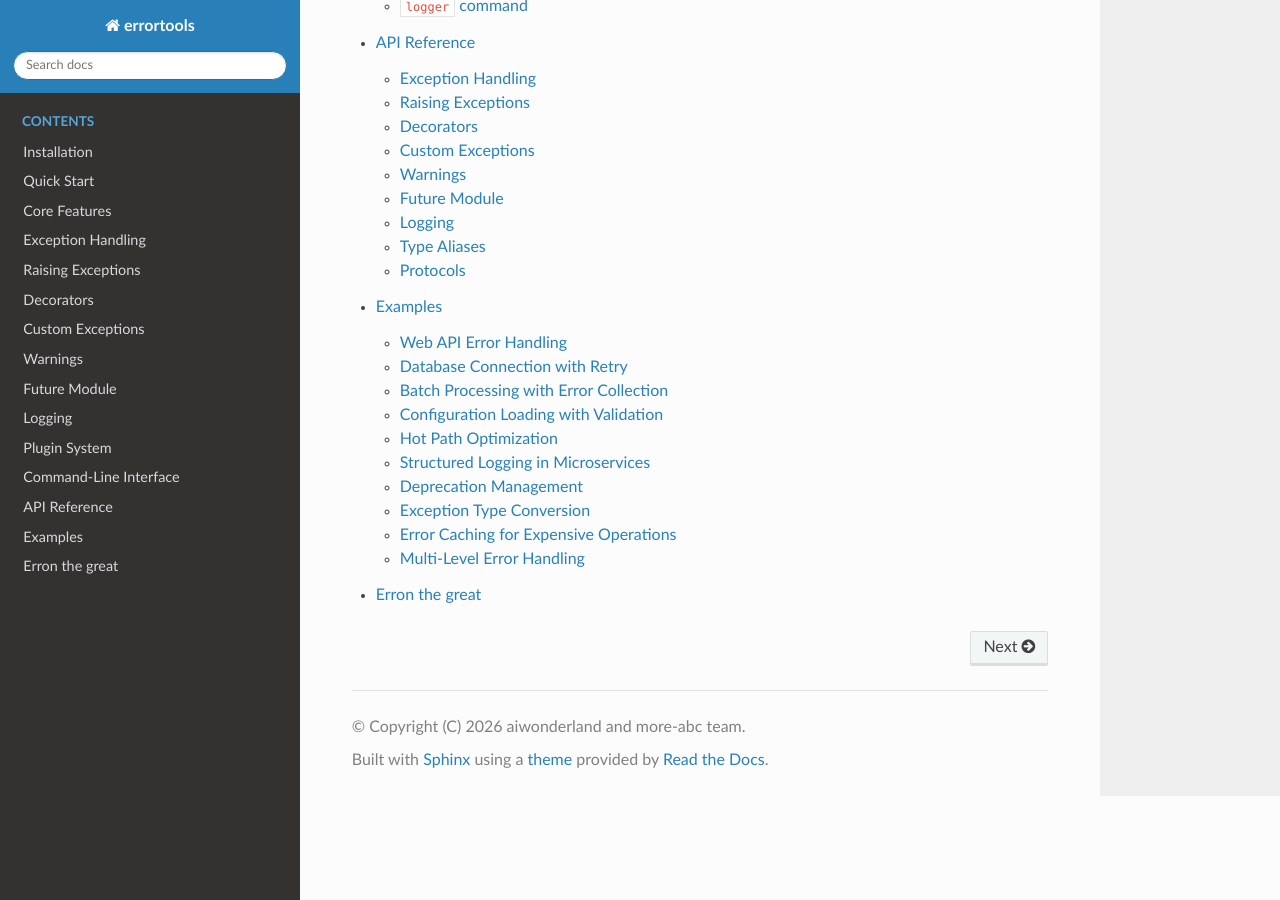
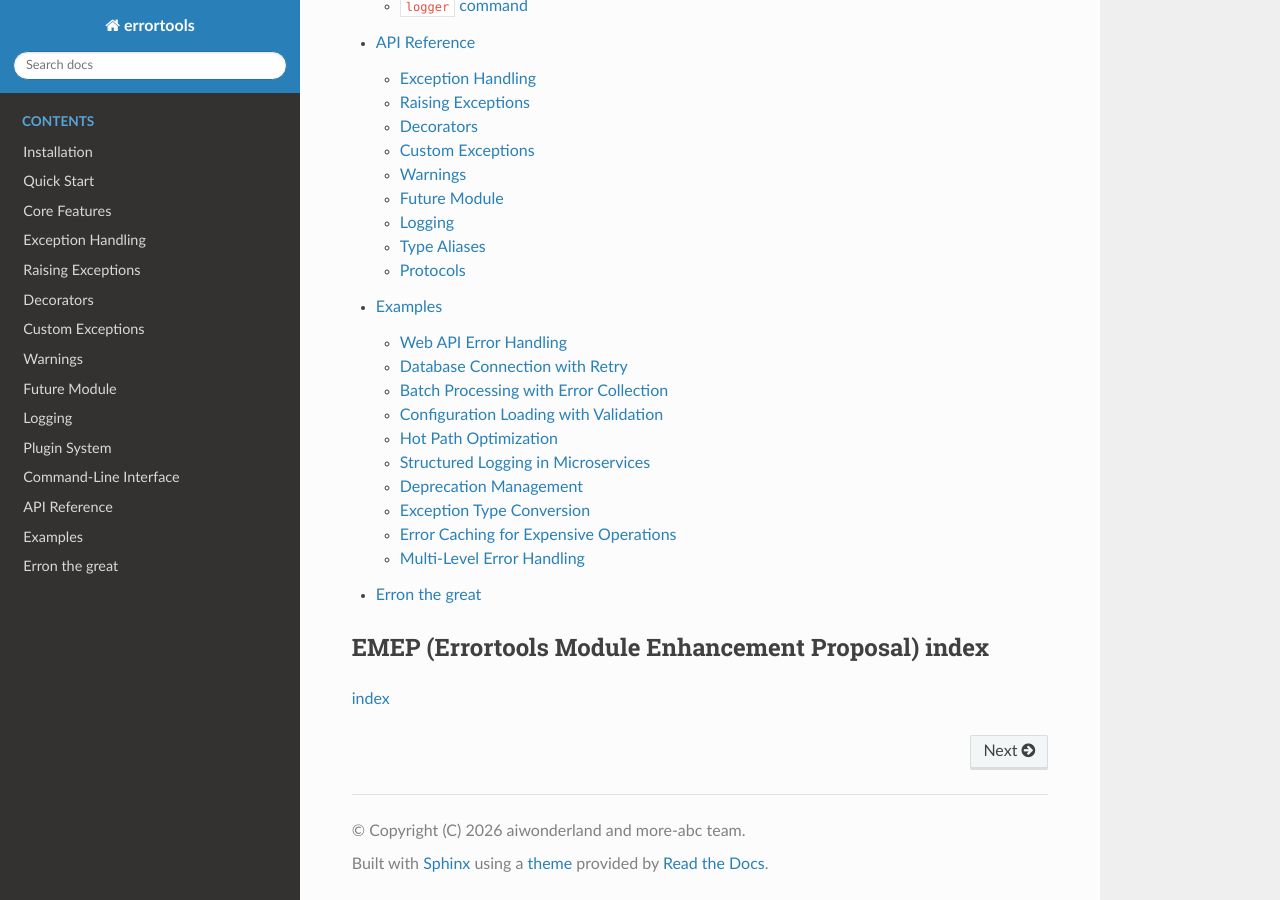
Before and after one commit to more-abc/errortools, a Sphinx documentation site: the page built from docs/index.md, in a window 1280 px wide and 900 px high, scrolled down 3469 px. Built offline with Sphinx 7.4.7 and the Read the Docs theme 3.1.0, drawn with Linux system fonts in a browser that asks for light colours.

Commit message:
Add index for emeps in docs

````diff
--- a/docs/index.md
+++ b/docs/index.md
@@ -74,3 +74,6 @@ api-reference
 examples
 mascot
 ```
+
+## EMEP (Errortools Module Enhancement Proposal) index
+[index](emeps/index.md)
````
